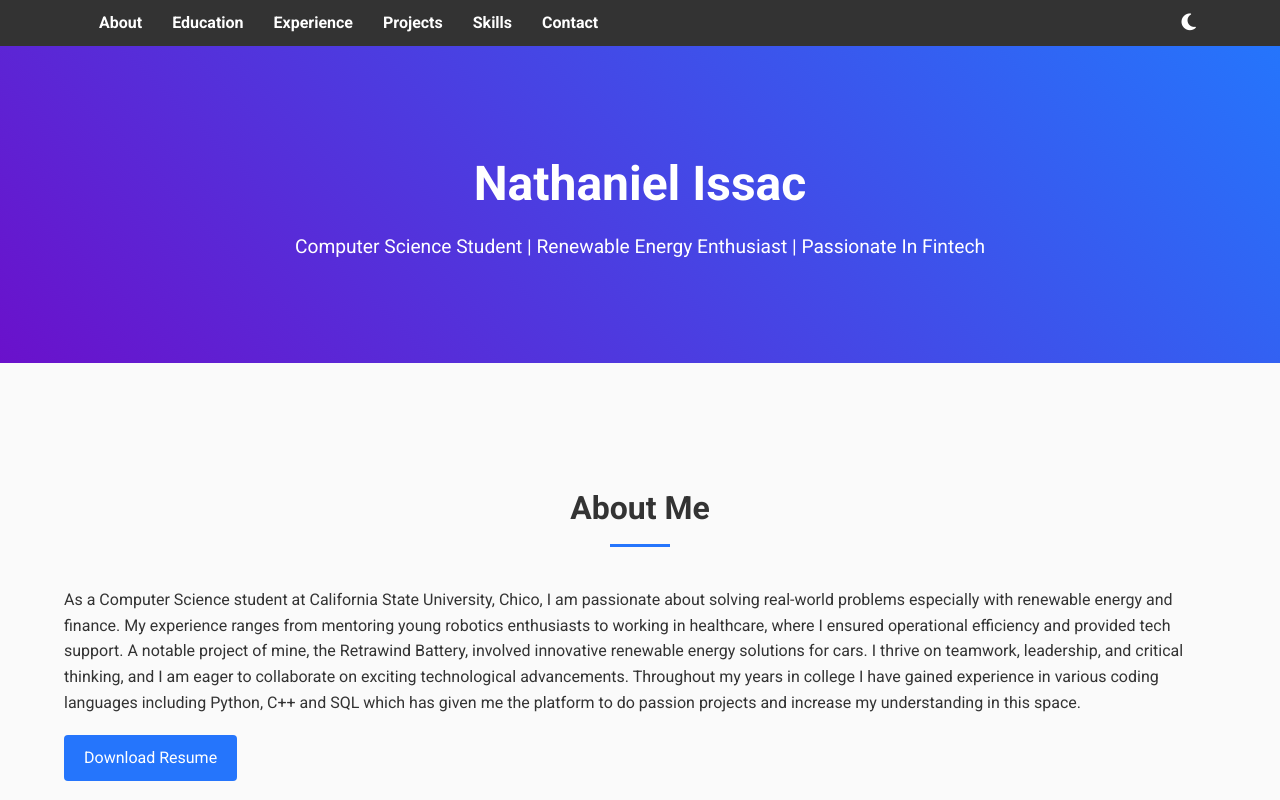
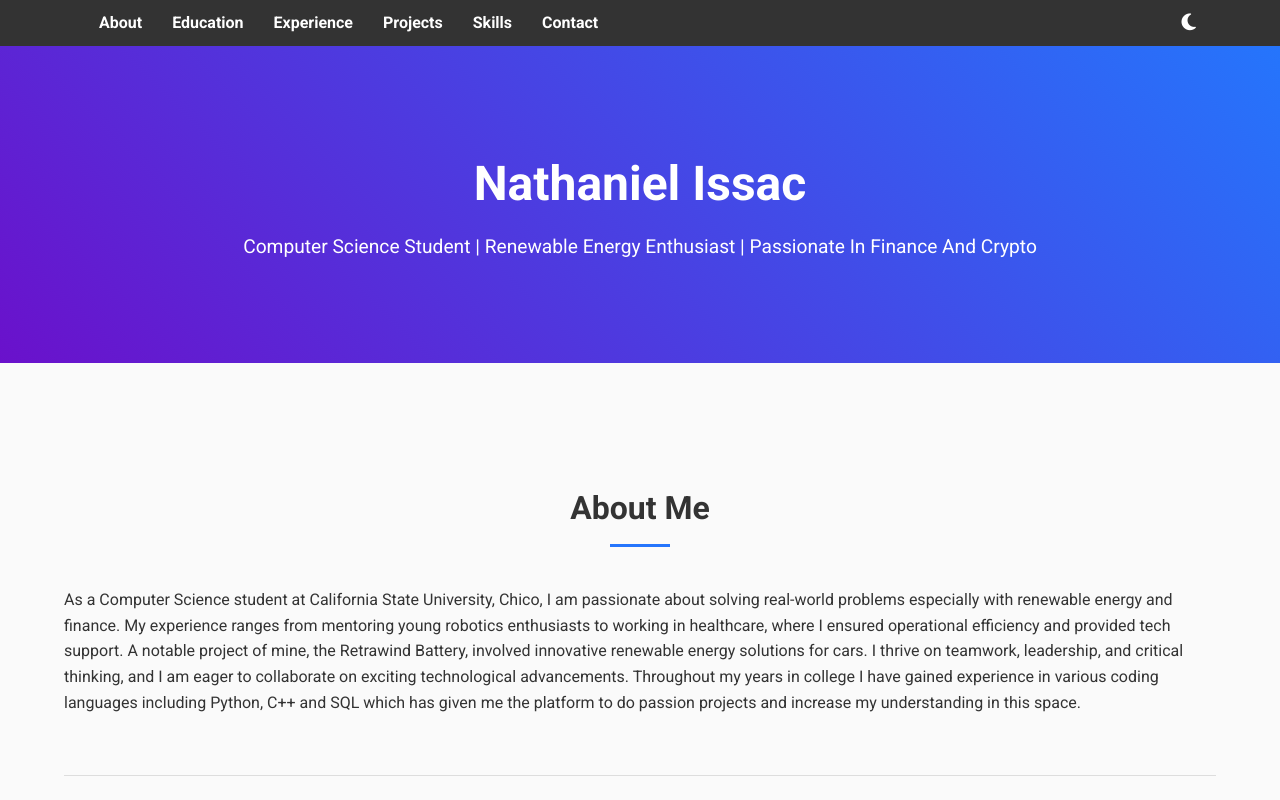
Before and after one commit to issac3433/issac3433.github.io, a plain HTML site: page index.html in a window 1280 px wide. Shown: the top 800 px of the page. Drawn offline with nearby package versions, Linux system fonts and the light colour scheme; a small style sheet from the web is missing.

Commit message:
More changes

```diff
--- a/index.html
+++ b/index.html
@@ -257,7 +257,7 @@
   <!-- Hero Section -->
   <header data-aos="fade-up">
     <h1>Nathaniel Issac</h1>
-    <p>Computer Science Student | Renewable Energy Enthusiast | Passionate In Fintech</p>
+    <p>Computer Science Student | Renewable Energy Enthusiast | Passionate In Finance And Crypto</p>
   </header>
 
   <div class="container">
@@ -269,7 +269,6 @@
          My experience ranges from mentoring young robotics enthusiasts to working in healthcare,
          where I ensured operational efficiency and provided tech support. A notable project of mine, the Retrawind Battery, involved innovative renewable energy solutions for cars. I thrive on teamwork, leadership, and critical thinking, and I am eager to collaborate on exciting technological advancements.
         Throughout my years in college I have gained experience in various coding languages including Python, C++ and SQL which has given me the platform to do passion projects and increase my understanding in this space. </p>
-      <a class="download-resume" href="resume.pdf" download>Download Resume</a>
     </section>
 
     <!-- Education Section -->
```
